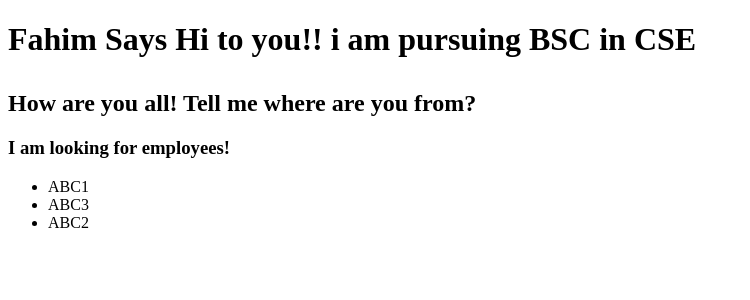
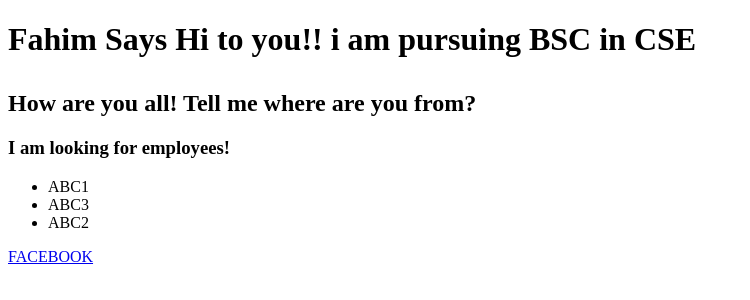
Before and after one commit to fahim-nion/fs-git-tutorial, a plain HTML site: page index.html in a window 1280 px wide. Shown: the whole page, without its empty margins (0-750 px from the left). Drawn offline with Linux system fonts and the light colour scheme.

Commit message:
sixth commit

```diff
--- a/index.html
+++ b/index.html
@@ -26,5 +26,8 @@
             <li>ABC2</li>
         </ul>
     </p>
+    <p>
+        <a href="https://www.facebook.com/">FACEBOOK</a>
+    </p>
 </body>
 </html>
```
